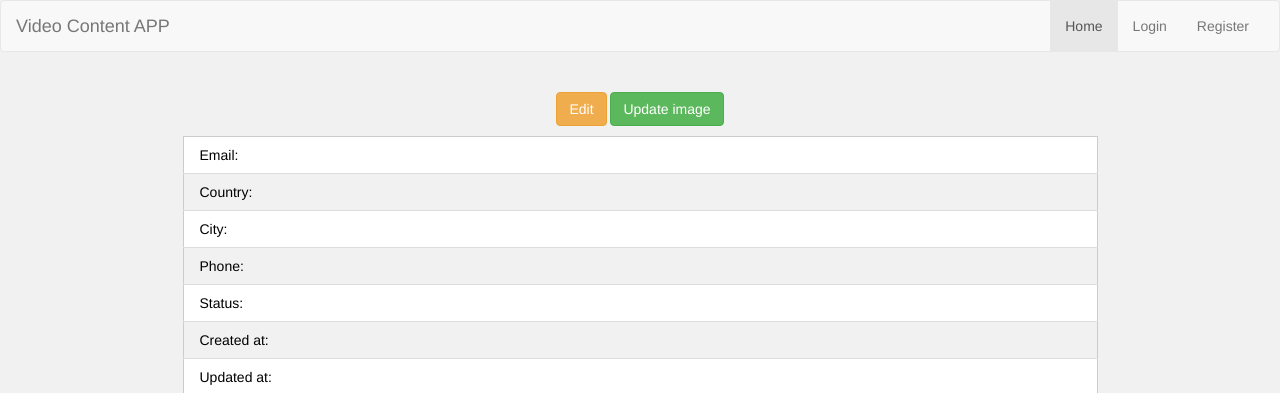
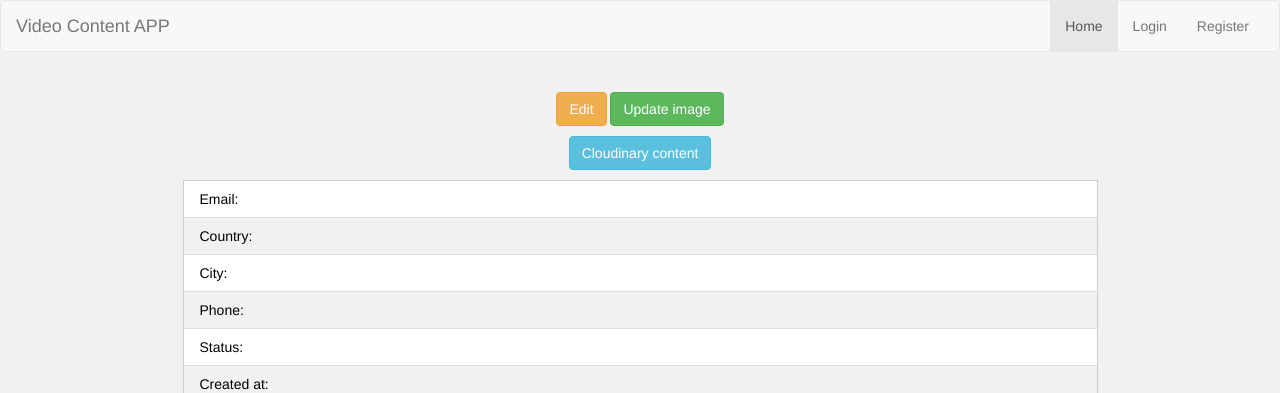
Before and after one commit to Maksim1990/Symfony_Cloudinary_Video_storage_app, a Symfony app: template templates/profile/index.html.twig in a window 1280 px wide. Shown: the top 393 px of the page. Run offline with Twig, Linux system fonts and the light colour scheme; the template is opened without the code that fills it, so the values that code supplies are empty; some libraries are stand-ins or nearby versions.

Commit message:
- Added additional links to GUI interface - Added Cloudinary content links

```diff
--- a/templates/partials/header_bar.html.twig
+++ b/templates/partials/header_bar.html.twig
@@ -6,6 +6,7 @@
         <ul class="nav navbar-nav pull-right">
             <li class="active"><a href="#">Home</a></li>
             {% if is_granted("IS_AUTHENTICATED_FULLY") %}
+            <li><a href="{{ path('profile',{'id':app.user.id}) }}">Profile</a></li>
             <li><a href="{{ path('logout') }}">Logout</a></li>
             {% else %}
             <li><a href="{{ path('login') }}">Login</a></li>
--- a/templates/profile/index.html.twig
+++ b/templates/profile/index.html.twig
@@ -28,6 +28,7 @@
                     {% endif %}
                     <p><a class="btn btn-small btn-warning" href="{{ path('update_profile',{'id':app.user.id}) }}">Edit</a>
                         <a class="btn btn-small btn-success" href="{{ path('update_image',{'id':app.user.id}) }}">Update image</a></p>
+                        <a class="btn btn-small btn-info" href="{{ path('content',{'id':app.user.id}) }}">Cloudinary content</a></p>
                 </div>
                 <div class="col-sm-12">
                     <table class="w3-table-all w3-hoverable">
```
